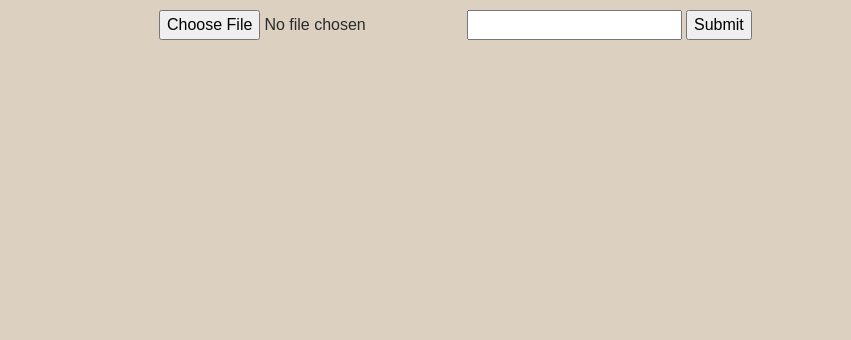
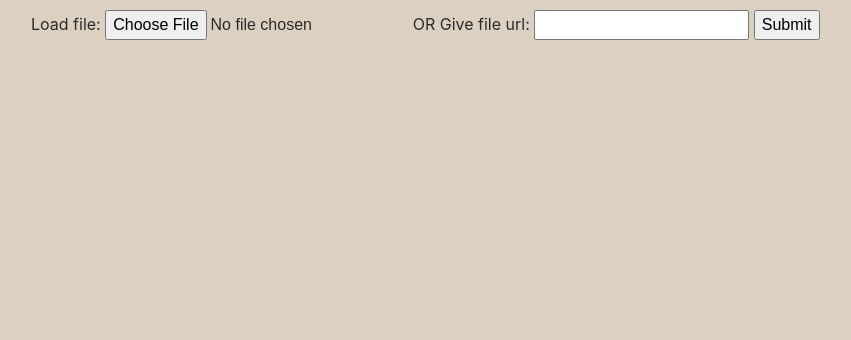
Before and after one commit to adrianwlin/cpsc-senior-project, a Flask app: page / in a window 1280 px wide. Shown: the part 91-431 px from the top of the page, without its empty margins (171-1022 px from the left). Run offline with Flask 2, Linux system fonts and the light colour scheme; some libraries are stand-ins or nearby versions.

Commit message:
small frontend change

```diff
--- a/templates/index.html
+++ b/templates/index.html
@@ -3,8 +3,9 @@
 {% block body %}
 <form action = "http://localhost:5000/uploader" method = "POST"
 	enctype = "multipart/form-data" class="file-form">
-	<input type = "file" name = "file" />
-	<input type = "url" name = "file-url" />
+	Load file: <input type = "file" name = "file" />
+	OR
+	Give file url: <input type = "url" name = "file-url" />
 	<input type = "submit"/>
 </form>
 {% endblock %}
--- a/templates/layout.html
+++ b/templates/layout.html
@@ -46,7 +46,7 @@
 
       .file-form {
         margin: auto;
-        width: 50%;
+        width: 70%;
         padding: 10px;
       }
 
```
